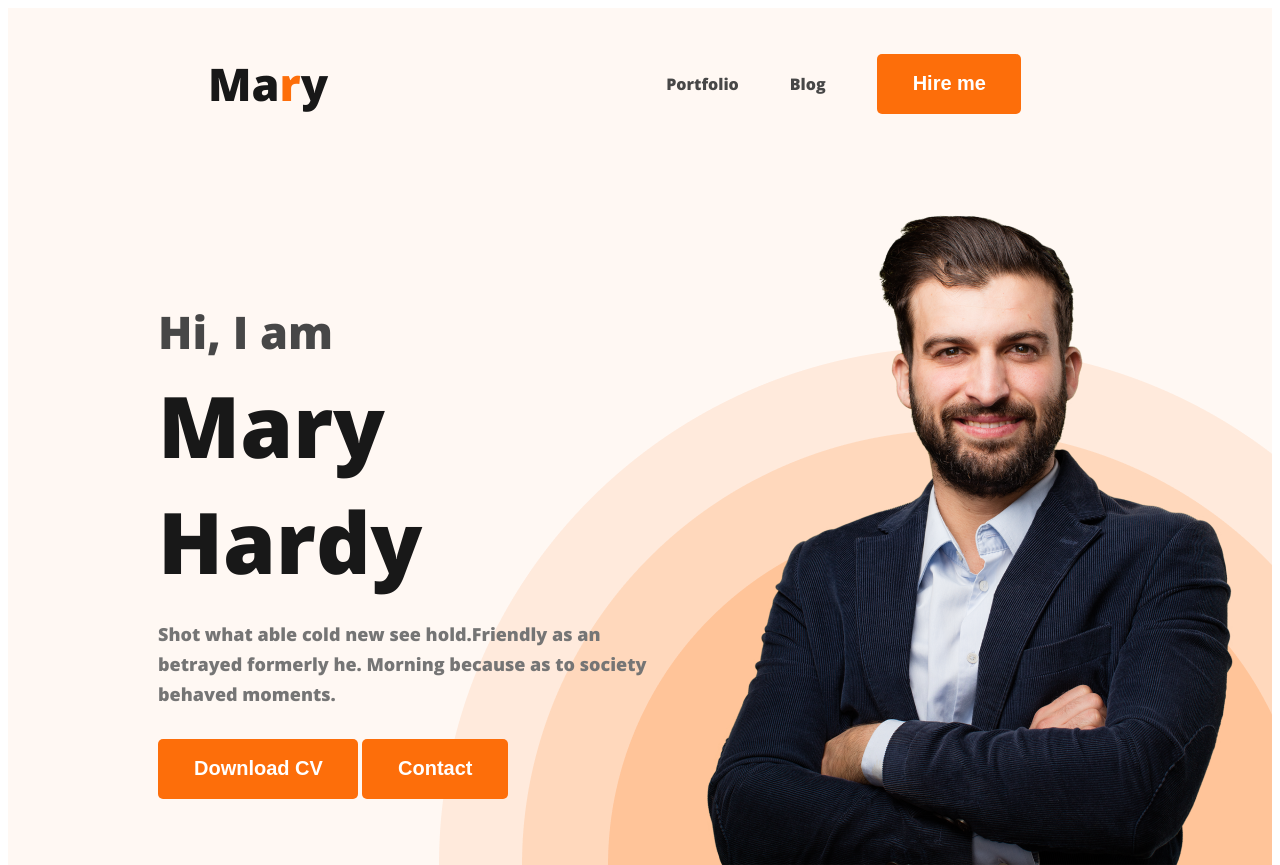
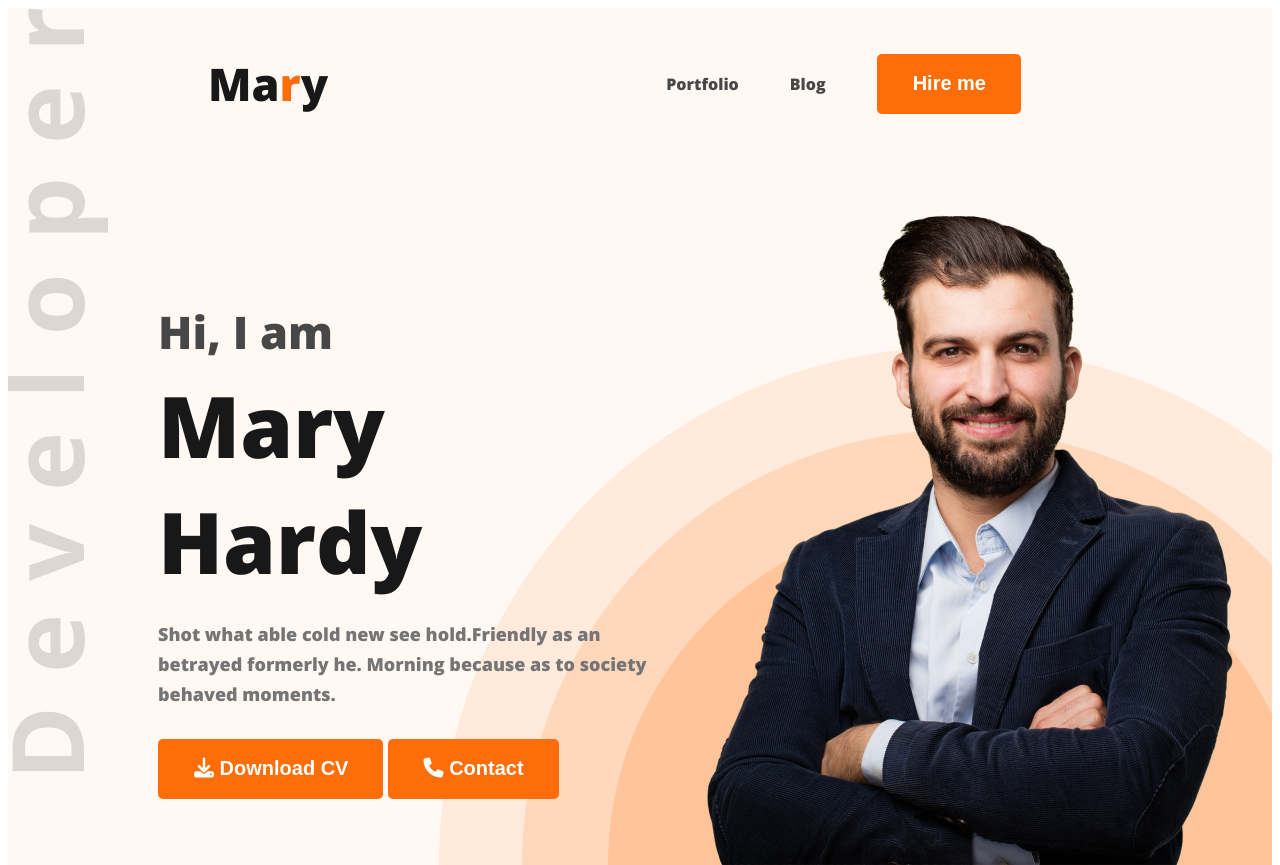
Before and after one commit to fahimrahman701/Webdeveloper-portfolio, a plain HTML site: page index.html in a window 1280 px wide. Shown: the top 865 px of the page. Drawn offline with nearby package versions, Linux system fonts and the light colour scheme.

Commit message:
Added font awesome icons

```diff
--- a/index.html
+++ b/index.html
@@ -10,6 +10,7 @@
     <link href="https://fonts.googleapis.com/css2?family=Open+Sans:wght@800&display=swap" rel="stylesheet">
 
     <link rel="stylesheet" href="styles/portfolio.css">
+    <script src="https://kit.fontawesome.com/aeece104ad.js" crossorigin="anonymous"></script>
 </head>
 
 <body>
@@ -33,8 +34,8 @@
                 <h1 class="banner-title">Mary Hardy</h1>
                 <p class="banner-description">Shot what able cold new see hold.Friendly as an betrayed formerly he.
                     Morning because as to society behaved moments.</p>
-                <button class="btn-primary">Download CV</button>
-                <button class="btn-primary">Contact</button>
+                <button class="btn-primary"><i class="fa-solid fa-download"></i> Download CV</button>
+                <button class="btn-primary"><i class="fa-solid fa-phone"></i> Contact</button>
             </div>
             <img src="images/hardy.png" alt="Man Picture" class="profile-picture">
         </div>
@@ -175,7 +176,7 @@
             </div>
             <div class="download-cv">
                 <button class="btn-primary">
-                    Download CV
+                    <i class="fa-solid fa-download"></i>  Download CV
                 </button>
             </div>
         </section>
--- a/styles/portfolio.css
+++ b/styles/portfolio.css
@@ -64,9 +64,9 @@ nav a {
 /* Header Related Style */
 .header {
     background: #FFF8F3;
-    background-image: url('../images/header_bg.png');
+    background-image: url('../images/header_bg.png'), url('../images/developer.png');
     background-repeat: no-repeat;
-    background-position: bottom right;
+    background-position: bottom right, top left;
 }
 
 .banner {
```
